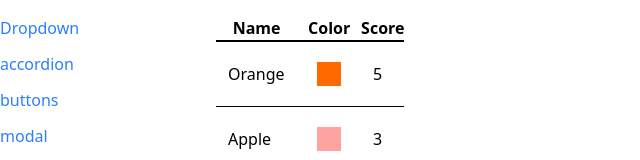
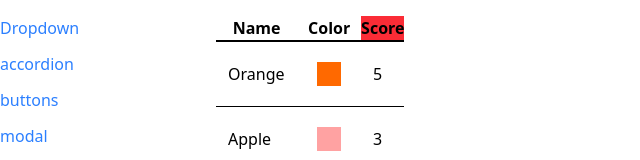
Before and after one commit to AfazPaul1/comps, a React (Vite) app: page /table in a window 1280 px wide. Shown: the top 160 px of the page, without its empty margins (0-640 px from the left). Built offline with nearby package versions, Linux system fonts and the light colour scheme.

Commit message:
controlling what the header shows

```diff
--- a/src/components/Table.jsx
+++ b/src/components/Table.jsx
@@ -1,6 +1,9 @@
 function Table({data, config, keyFn}) {
 
     const renderedHeaders = config.map((column) => {
+        if (column.header) {
+            return column.header()
+        }
         return <th key={column.label}>{column.label}</th>
     })
 
@@ -15,7 +18,7 @@
             </td>)
         })
         return (
-            <tr className= "border-b" key={keyFn(rowData)}>
+            <tr className= "border-b" key={keyFn(rowData )}>
                 {renderedCells}
             </tr>
         )
--- a/src/pages/TablePage.jsx
+++ b/src/pages/TablePage.jsx
@@ -17,7 +17,8 @@
             render: fruit => <div className={`p-3 m-2 ${fruit.color}`}></div>
         },
         {   label: 'Score',
-            render: fruit => fruit.score
+            render: fruit => fruit.score,
+            header: () => <th className="bg-red-500">Score</th>
         }
     ]
 
```
